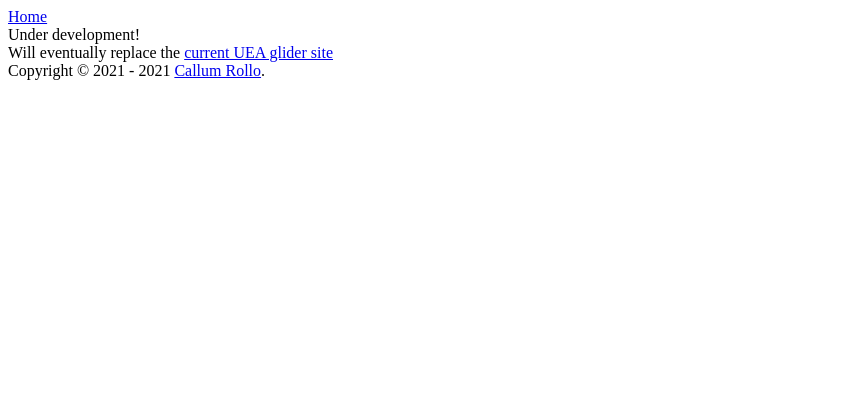
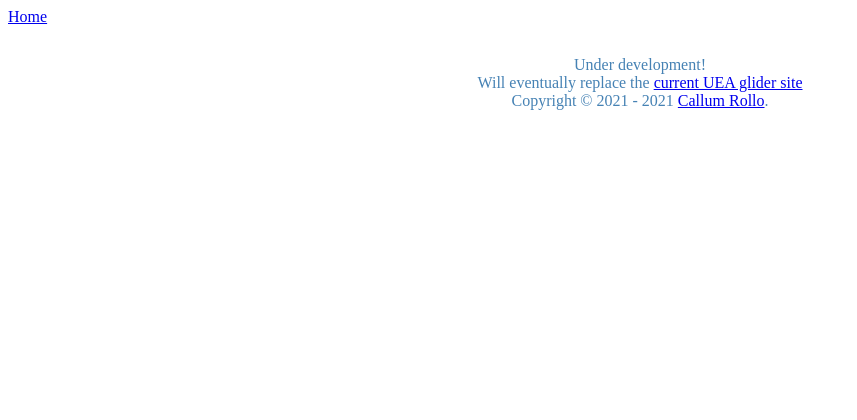
Before and after one commit to ueaglider/ueaglider-web, a Flask app: template ueaglider/templates/layout.html in a window 1280 px wide. Shown: the top 420 px of the page, without its empty margins (0-857 px from the left). Run offline with Flask 2, Linux system fonts and the light colour scheme; the template is opened without the code that fills it, so the values that code supplies are empty.

Commit message:
site CSS

```diff
--- /dev/null
+++ b/ueaglider/static/css/site.css
@@ -0,0 +1,14 @@
+body {
+    background-color:white;
+    color: #4682B4;
+}
+
+body h1 {
+    text-align: center;
+}
+
+footer {
+    margin-top: 30px;
+    text-align: center;
+
+}
--- a/ueaglider/templates/layout.html
+++ b/ueaglider/templates/layout.html
@@ -10,7 +10,8 @@
     <script src="https://cdn.jsdelivr.net/npm/bootstrap@5.0.0-beta1/dist/js/bootstrap.bundle.min.js"
             integrity="sha384-ygbV9kiqUc6oa4msXn9868pTtWMgiQaeYH7/t7LECLbyPA2x65Kgf80OJFdroafW"
             crossorigin="anonymous"></script>
-
+    <!-- CSS from out static folder-->
+    <link rel="stylesheet" href="/static/css/site.css"/>
     {% block additional_css %}{% endblock %}
 </head>
 <body>
```
